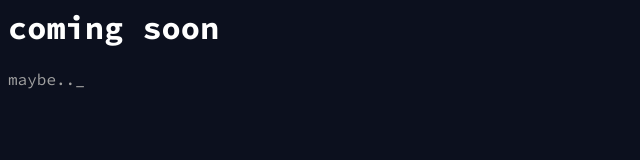
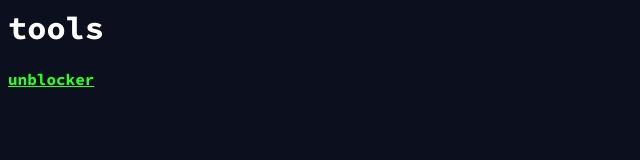
Before and after one commit to jimmyjohn255/coolsite, a plain HTML site: page tools.html in a window 1280 px wide. Shown: the whole page, without its empty margins (0-640 px from the left). Drawn offline with Linux system fonts and the light colour scheme.

Commit message:
Update tools.html

```diff
--- a/tools.html
+++ b/tools.html
@@ -1,31 +1,5 @@
-<h1>coming soon</h1>
-<p id="subtitle"></p>
+<h1>tools</h1>
+<a href="unblock.html">unblocker</a>
 
 
 <link rel="stylesheet" href="style.css">
-<script>
-    var sub = document.getElementById("subtitle")
-
-    function delay(time) {
-
-        return new Promise(resolve => setTimeout(resolve, time))
-
-    }
-
-    async function reveal_splash(msg) {
-
-        var current = ""
-
-        for (let i = 0; i < msg.length; i++) {
-
-            current += msg.charAt(i)
-            document.getElementById("subtitle").innerText = current + "_"
-            await delay(Math.random() * 100.0)
-
-        }
-    }
-
-    delay(2000).then(() => {
-        reveal_splash("maybe..")
-    })
-</script>
```
